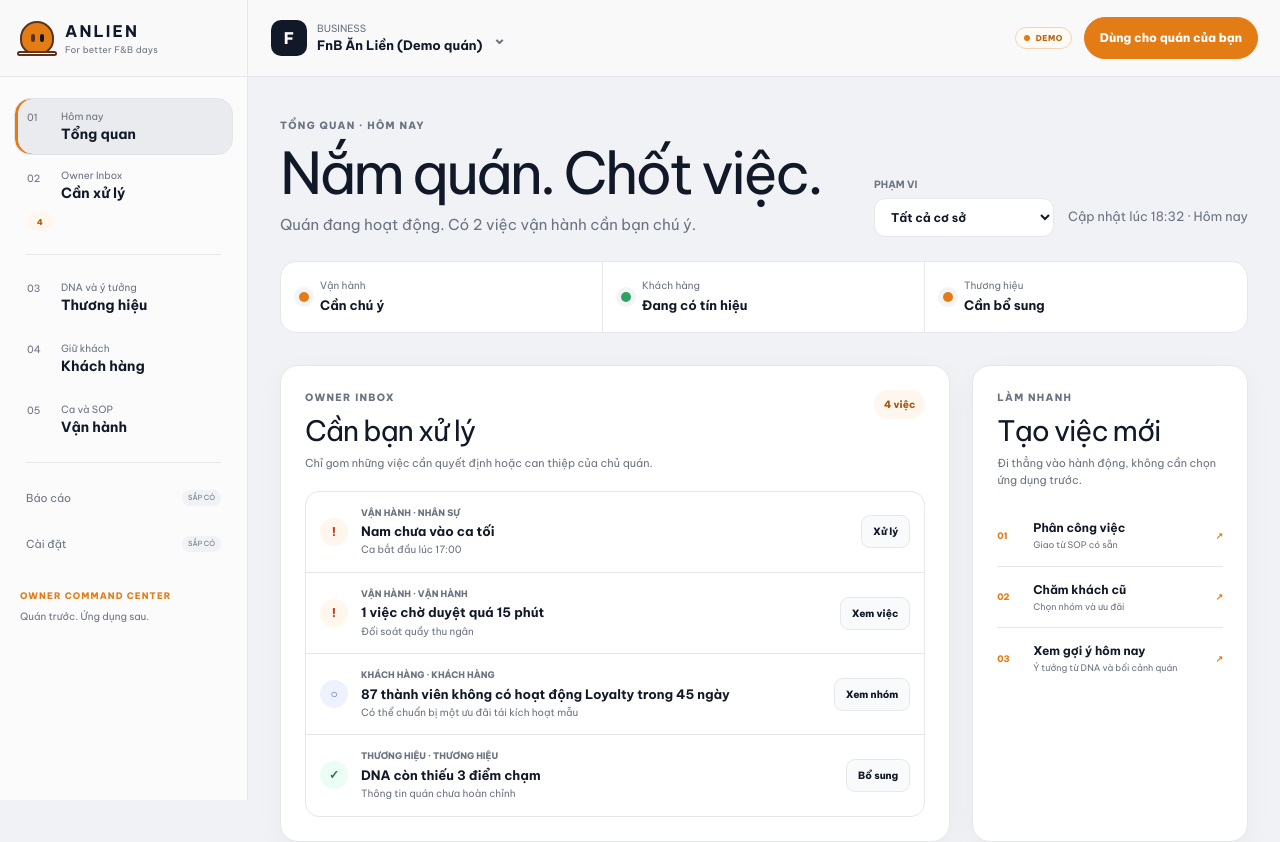
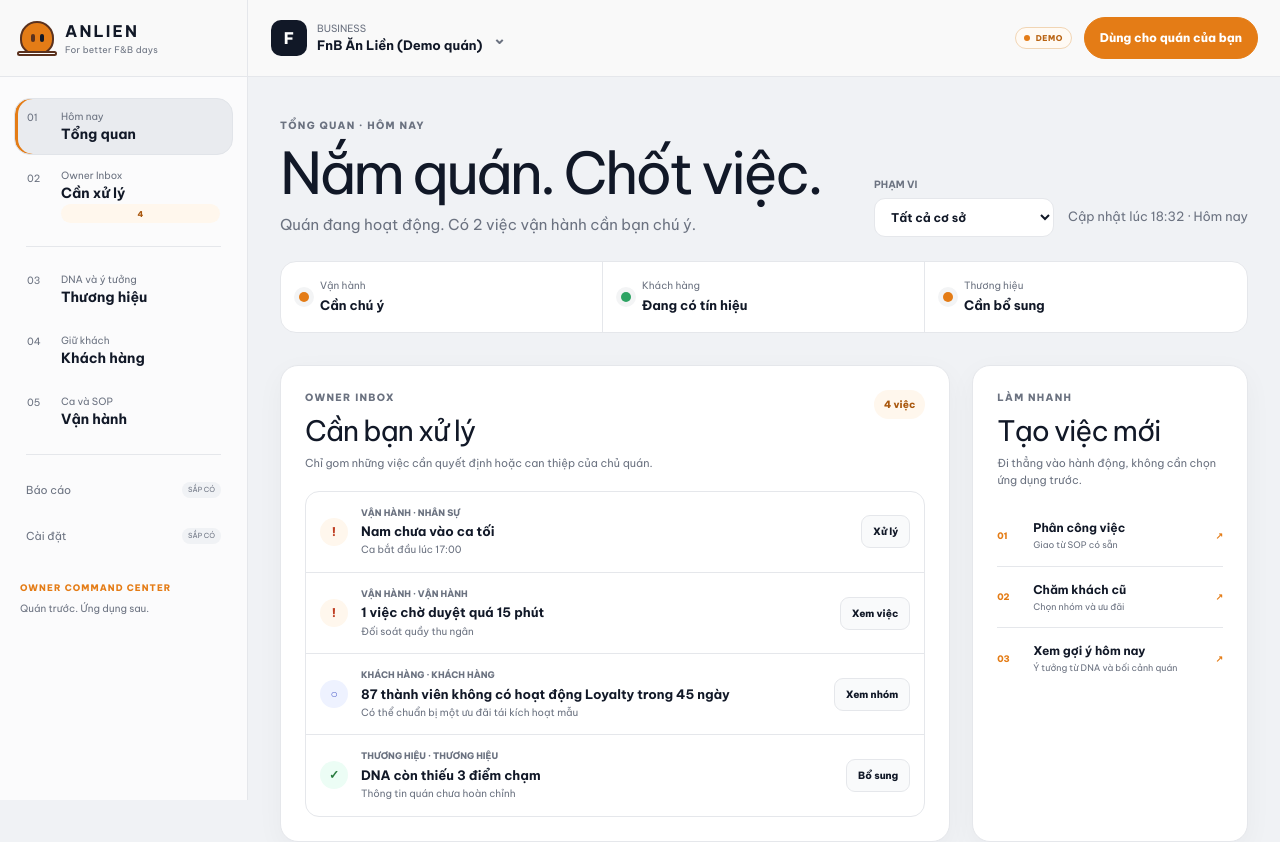
Before and after one commit to Longhoang249/anlien-public-demo, a Next.js app: page / in a window 1280 px wide. Shown: the top 842 px of the page. Built offline with nearby package versions, Linux system fonts and the light colour scheme.

Commit message:
Fix owner inbox badge placement

```diff
--- a/src/showroom/ShowroomApp.tsx
+++ b/src/showroom/ShowroomApp.tsx
@@ -114,8 +114,7 @@ export function ShowroomApp({
             <span>01</span><div><small>Hôm nay</small><strong>Tổng quan</strong></div>
           </Link>
           <Link href="/demo#owner-inbox">
-            <span>02</span><div><small>Owner Inbox</small><strong>Cần xử lý</strong></div>
-            <b className={styles.sidebarInboxCount}>{openOwnerActions}</b>
+            <span>02</span><div><small>Owner Inbox</small><strong>Cần xử lý <b className={styles.sidebarInboxCount}>{openOwnerActions}</b></strong></div>
           </Link>
 
           <div className={styles.sidebarDivider} />
```
